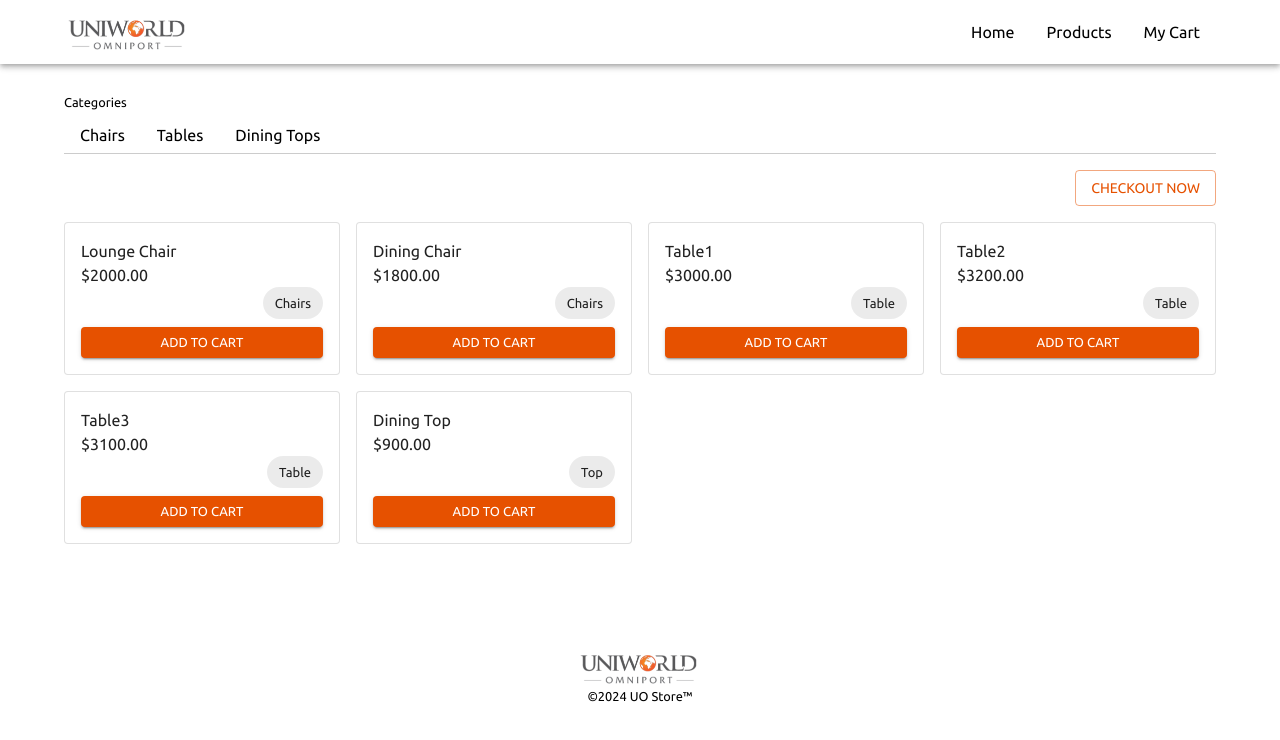
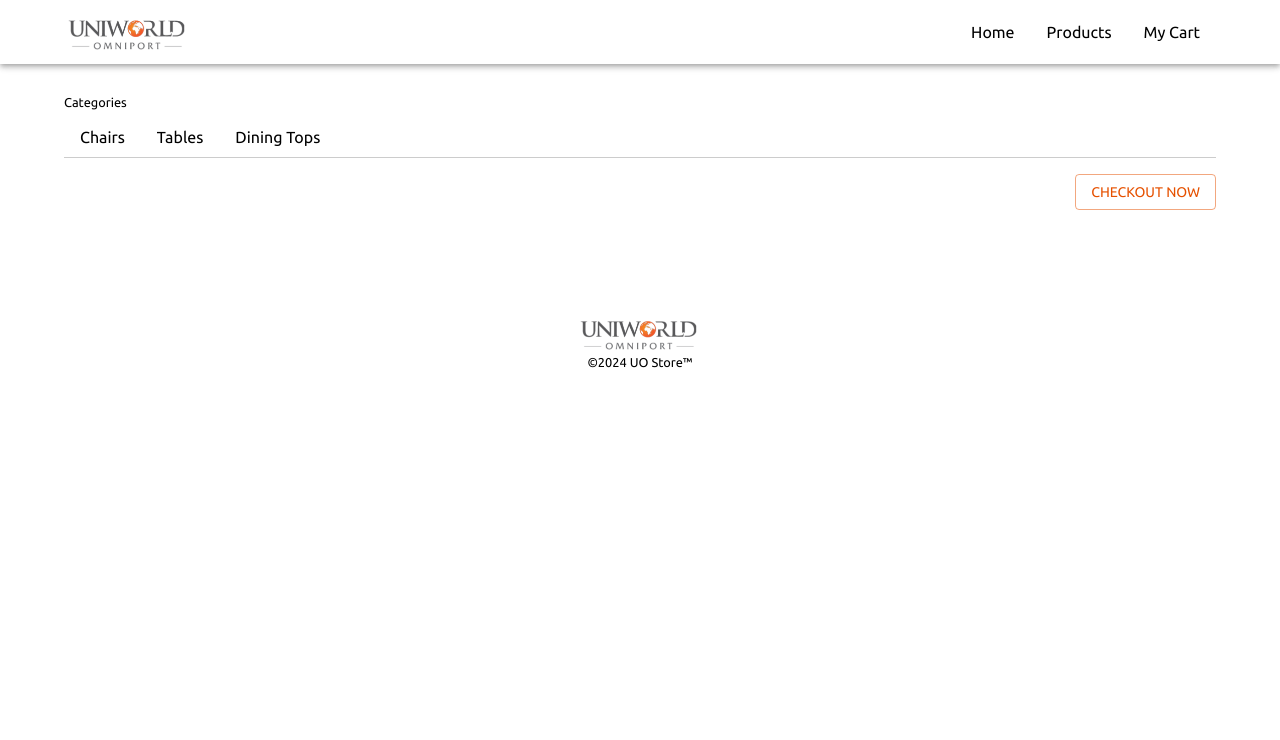
Before and after one commit to tony-tripulca/uo-commerce-client, a React app: page /products in a window 1280 px wide. Shown: the top 740 px of the page. Built offline with nearby package versions, Linux system fonts and the light colour scheme.

Commit message:
Filtered products

```diff
--- a/src/components/header/Header.scss
+++ b/src/components/header/Header.scss
@@ -16,7 +16,11 @@
       display: flex;
 
       .MuiMenuItem-root {
+        padding: 0;
+
         a {
+          display: block;
+          padding: 8px 16px;
           text-decoration: none;
           color: black;
         }
--- a/src/modules/products/Products.js
+++ b/src/modules/products/Products.js
@@ -1,5 +1,5 @@
 import React, { useContext, useEffect, useState } from "react";
-import { Link } from "react-router-dom";
+import { Link, useParams } from "react-router-dom";
 import { Helmet } from "react-helmet";
 
 import {
@@ -22,22 +22,7 @@ import Footer from "../../components/footer/Footer";
 
 import "./Products.scss";
 
-export default function Products() {
-  const { snackbar, setSnackbar } = useContext(Global);
-
-  const [products, setProducts] = useState([]);
-
-  const handleAddToCart = () => {
-    setSnackbar((snackbar) => ({
-      ...snackbar,
-      open: true,
-      text: `Added to cart`,
-      severity: "success",
-    }));
-  };
-
-  useEffect(() => {
-    setProducts([
+const tempData = [
   {
     id: 1,
     name: "Lounge Chair",
@@ -54,28 +39,48 @@ export default function Products() {
     id: 3,
     name: "Table1",
     price: 3000,
-        category: "Table",
+    category: "Tables",
   },
   {
     id: 4,
     name: "Table2",
     price: 3200,
-        category: "Table",
+    category: "Tables",
   },
   {
     id: 5,
     name: "Table3",
     price: 3100,
-        category: "Table",
+    category: "Tables",
   },
   {
     id: 5,
     name: "Dining Top",
     price: 900,
-        category: "Top",
+    category: "Tops",
   },
-    ]);
-  }, []);
+];
+
+export default function Products() {
+  const { category } = useParams();
+
+  const { snackbar, setSnackbar } = useContext(Global);
+
+  const [products, setProducts] = useState([]);
+
+  const handleAddToCart = () => {
+    setSnackbar((snackbar) => ({
+      ...snackbar,
+      open: true,
+      text: `Added to cart`,
+      severity: "success",
+    }));
+  };
+
+  useEffect(() => {
+    let result = tempData.filter((i) => i.category.toLowerCase() === category);
+    setProducts(result);
+  }, [category]);
 
   return (
     <React.Fragment>
@@ -94,7 +99,7 @@ export default function Products() {
               <Link to="/products/tables">Tables</Link>
             </MenuItem>
             <MenuItem>
-              <Link to="/products/dining-tops">Dining Tops</Link>
+              <Link to="/products/tops">Dining Tops</Link>
             </MenuItem>
           </MenuList>
           <Grid container spacing={2}>
--- a/src/modules/products/Products.scss
+++ b/src/modules/products/Products.scss
@@ -17,7 +17,11 @@
       border-bottom: 1px solid rgba(0, 0, 0, 0.2);
 
       .MuiMenuItem-root {
+        padding: 0;
+
         a {
+          display: block;
+          padding: 8px 16px;
           text-decoration: none;
           color: black;
         }
```
Lines whose indentation alone changed are shown as unchanged.
